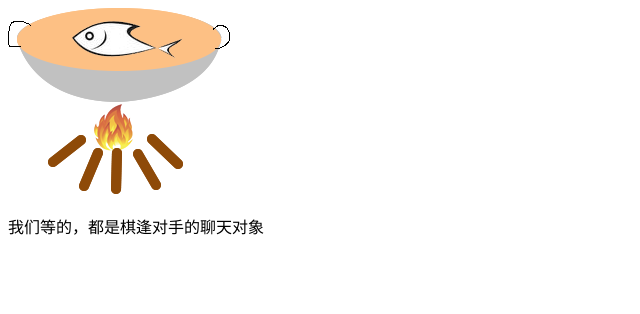
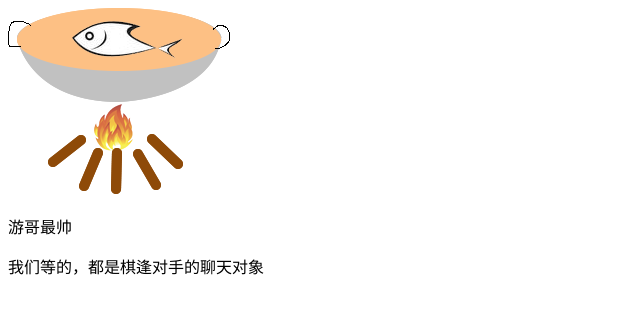
Before and after one commit to you90630/git-demo, a plain HTML site: page index.html in a window 1280 px wide. Shown: the whole page, without its empty margins (0-640 px from the left). Drawn offline with Linux system fonts and the light colour scheme.

Commit message:
'index修改'

```diff
--- a/index.html
+++ b/index.html
@@ -6,6 +6,7 @@
 </head>
 <body>
 	<img src="img/huoguoyu.png" alt="">
+	<p>游哥最帅</p>
 	<p>我们等的，都是棋逢对手的聊天对象</p>
 </body>
 </html>
```
